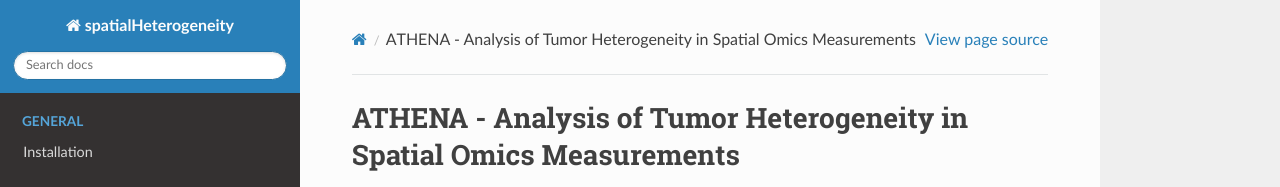
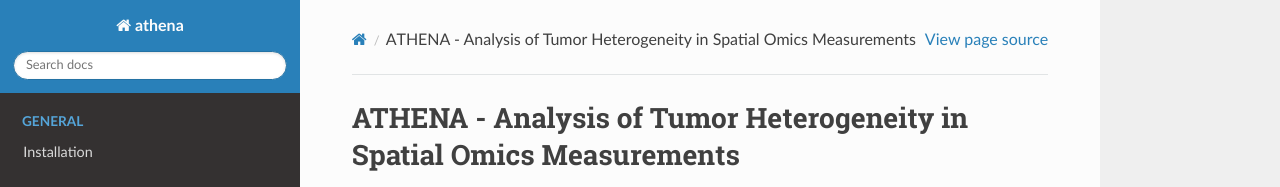
Before and after one commit to AI4SCR/ATHENA, a Sphinx documentation site: the page built from docs/index.md, in a window 1280 px wide. Shown: the top 187 px of the page. Built offline with Sphinx 7.4.7 and the Read the Docs theme 2.0.0, drawn with Linux system fonts in a browser that asks for light colours; pages that are not in the unit, such as notebooks, are missing from menus.

Commit message:
fix docs

```diff
--- a/docs/conf.py
+++ b/docs/conf.py
@@ -18,7 +18,7 @@ sys.path.insert(0, os.path.abspath(".."))
 
 # -- Project information -----------------------------------------------------
 
-project = "spatialHeterogeneity"
+project = "athena"
 copyright = "IBM Corp. 2021"
 author = "Adriano Martinelli (art@zurich.ibm.com)"
 
@@ -40,7 +40,7 @@ def run_apidoc(app):
             "--separate",
             "-o",
             os.path.join(".", "api"),
-            os.path.join("..", "spatialHeterogeneity"),
+            os.path.join("..", "athena"),
         ]
     )
 
```
Also changed, not shown: .travis.yml.
